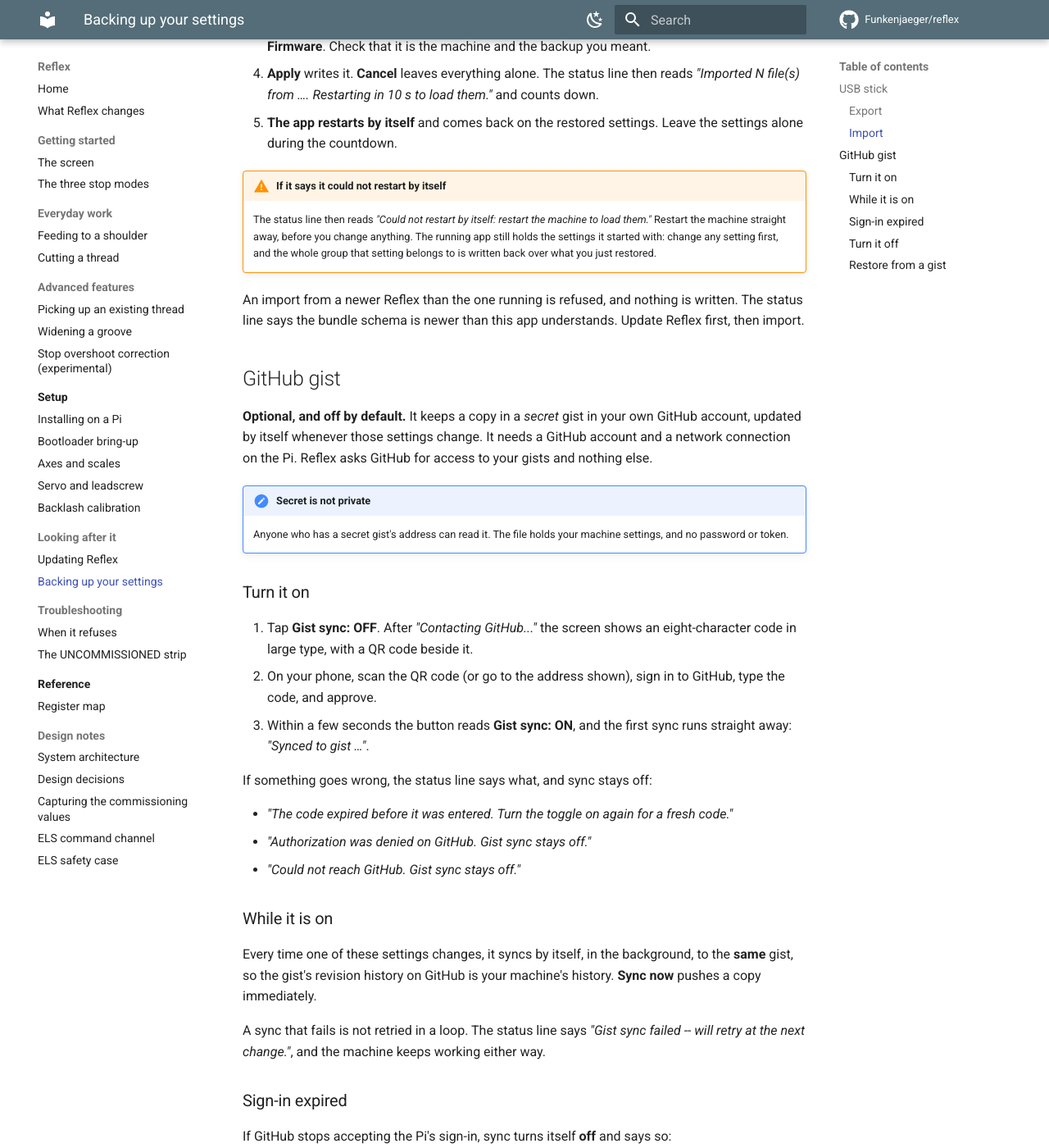
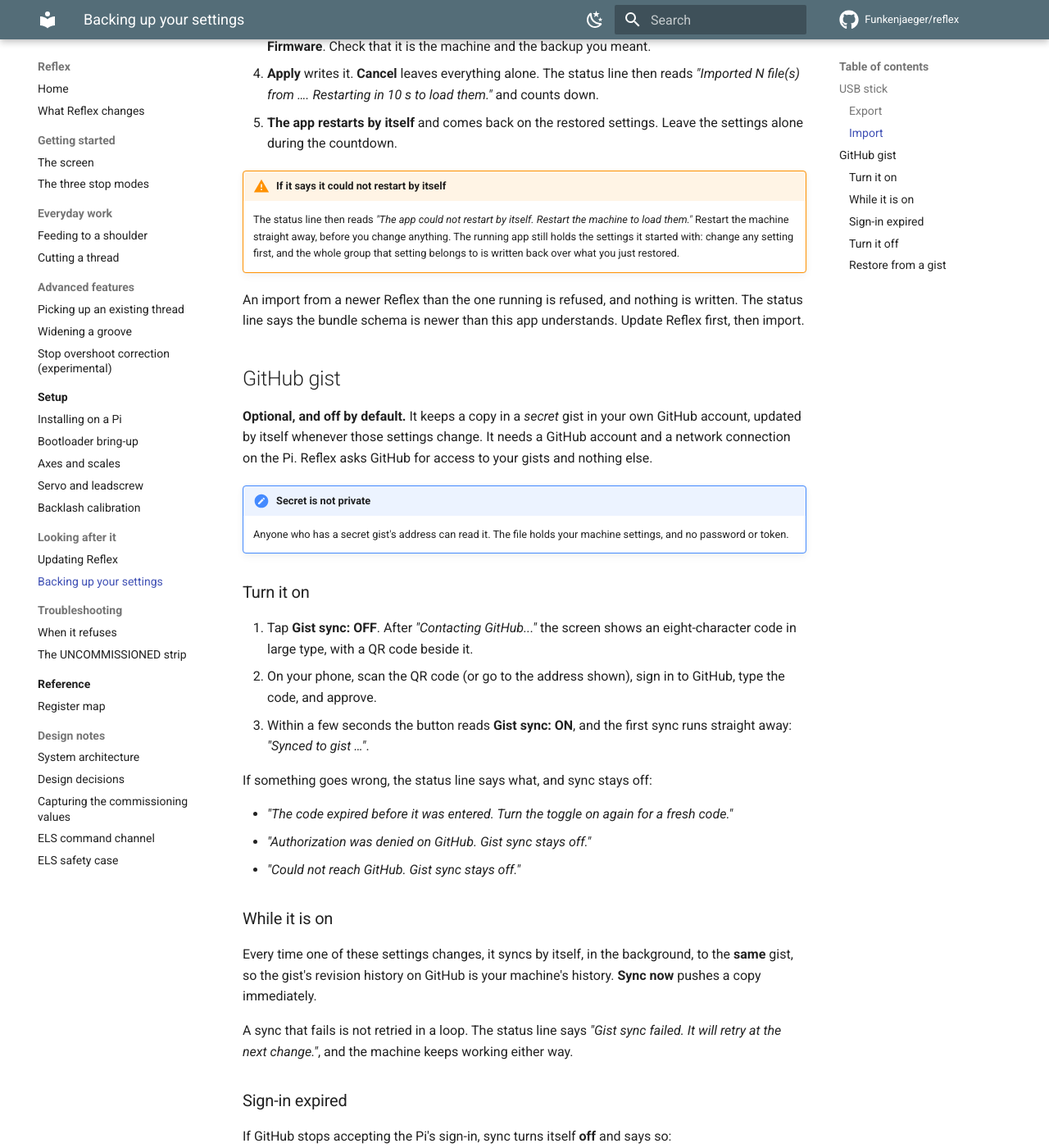
Before and after one commit to Funkenjaeger/reflex, an MkDocs documentation site: the page built from docs/guide/backing-up.md, in a window 1280 px wide and 1400 px high, scrolled down 982 px. Shown: the whole window at 82% size. Built offline with MkDocs 1.6.1 and Material for MkDocs 9.7.7, drawn with Linux system fonts in a browser that asks for light colours; comment, search, counter and statistics services are not loaded; some of the changed text lies outside the part shown.

Commit message:
docs: quote the operator messages as the plain-language pass rewrote them
Six guide and setup pages quoted message text word for word (the axis-not-set
notice, the update restart and disengage refusals, the backup USB, restart and
gist lines, the overshoot range notice, the re-seat prompt). They now quote the
rewritten strings. The surrounding prose is unchanged.

Co-Authored-By: Claude Opus 5.5 <noreply@anthropic.com>

```diff
--- a/docs/guide/backing-up.md
+++ b/docs/guide/backing-up.md
@@ -45,8 +45,8 @@ insert one and try again."*
    Leave the settings alone during the countdown.
 
 !!! warning "If it says it could not restart by itself"
-    The status line then reads *"Could not restart by itself: restart the
-    machine to load them."* Restart the machine straight away, before you
+    The status line then reads *"The app could not restart by itself.
+    Restart the machine to load them."* Restart the machine straight away, before you
     change anything. The running app still holds the settings it started
     with: change any setting first, and the whole group that setting belongs
     to is written back over what you just restored.
@@ -88,7 +88,7 @@ background, to the **same** gist, so the gist's revision history on GitHub is
 your machine's history. **Sync now** pushes a copy immediately.
 
 A sync that fails is not retried in a loop. The status line says
-*"Gist sync failed -- will retry at the next change."*, and the machine keeps
+*"Gist sync failed. It will retry at the next change."*, and the machine keeps
 working either way.
 
 ### Sign-in expired
```
Also changed, not shown: other parts of docs/guide/backing-up.md (+2 -2 lines), docs/guide/picking-up-a-thread.md (+3 -3 lines), docs/guide/stop-overshoot-correction.md (+1 -1 lines), docs/guide/updating.md (+3 -3 lines), docs/setup/axes-and-scales.md (+1 -1 lines).
